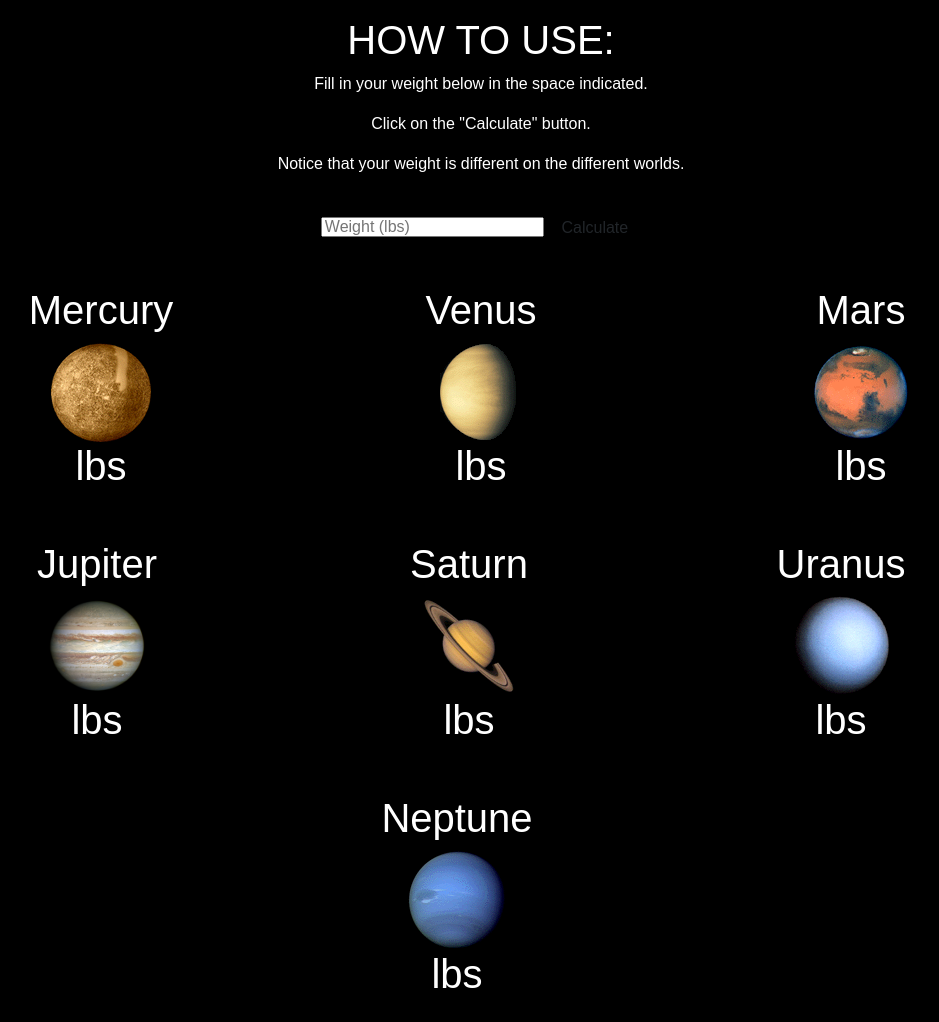
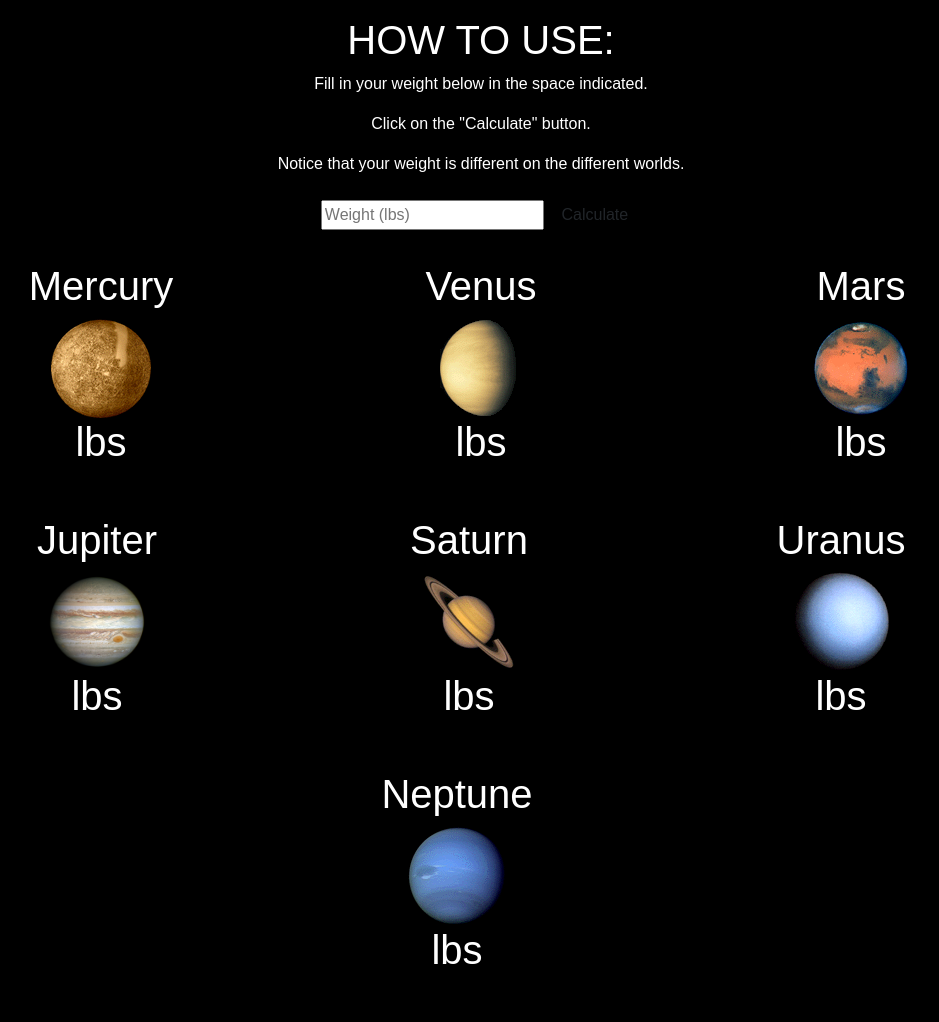
Before and after one commit to bradyblough/astronomical_weight_calculator, a Flask app: page / in a window 1280 px wide. Shown: the part 170-1192 px from the top of the page, without its empty margins (159-1098 px from the left). After the commit the page ends 1134 px from the top, so only its background shows below. Run offline with Flask 2, Linux system fonts and the light colour scheme.

Commit message:
change button and input height

```diff
--- a/static/styles.css
+++ b/static/styles.css
@@ -26,11 +26,9 @@ margin-top: 80px;
 }
 
 .btn{
-line-height: 50px;
+margin-bottom: 2px;
 }
 
 .input{
 width: 20%;
-height: 20px;
-
 }
```
